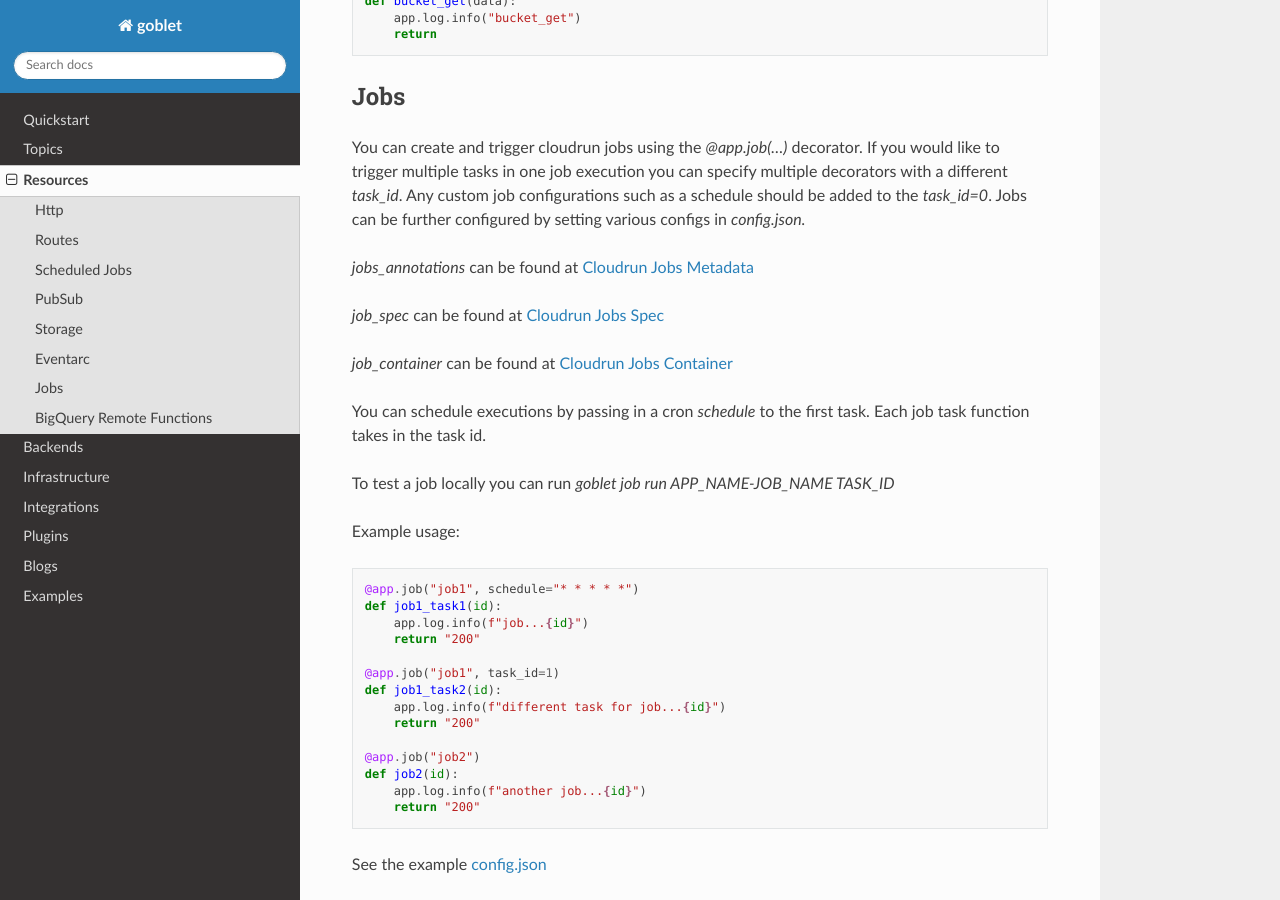
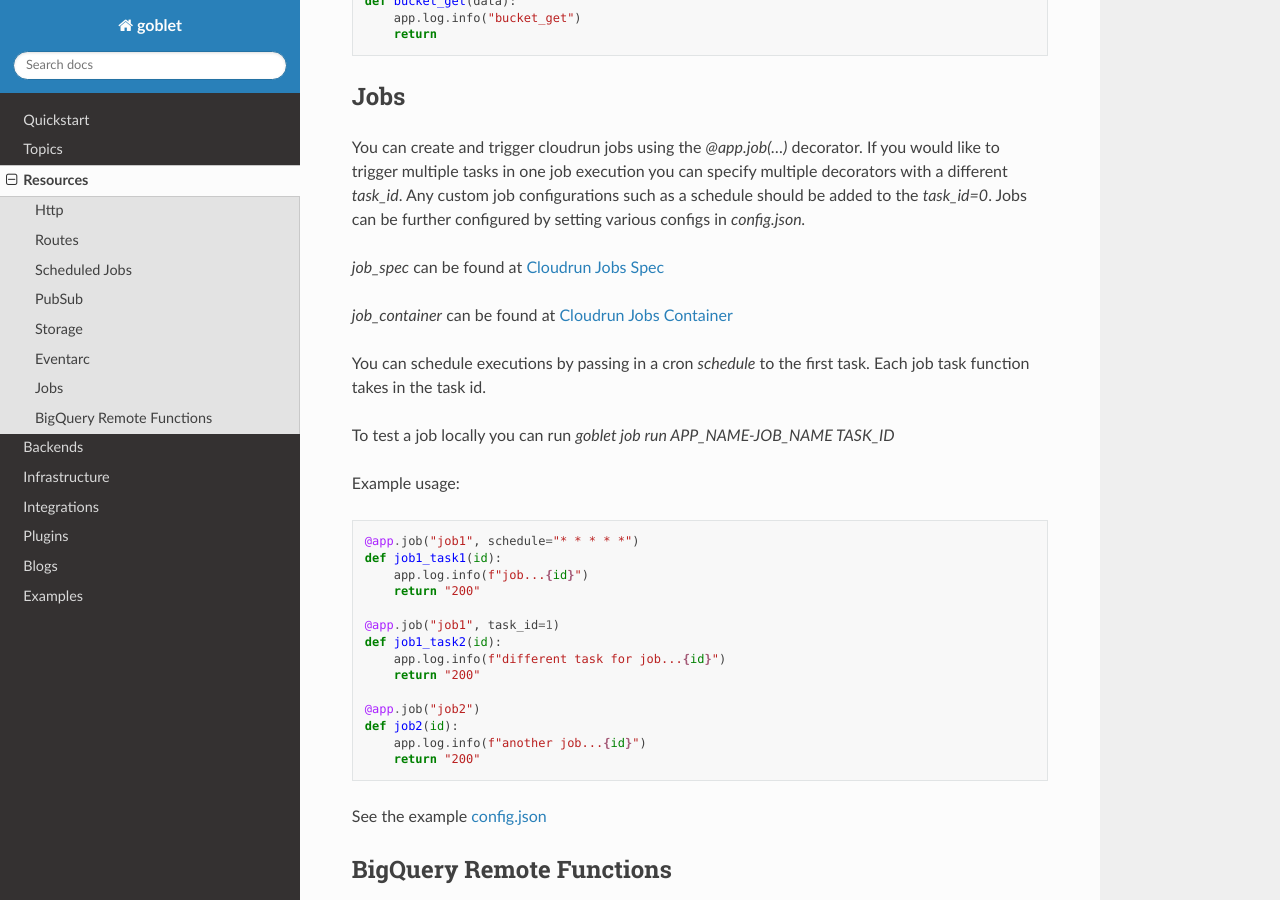
Before and after one commit to goblet/goblet, a Sphinx documentation site: the page built from docs/source/resources.rst, in a window 1280 px wide and 900 px high, scrolled down 5575 px. Built offline with Sphinx 7.4.7 and the Read the Docs theme 2.0.0, drawn with Linux system fonts in a browser that asks for light colours.

Commit message:
update documentation and example

```diff
--- a/docs/source/resources.rst
+++ b/docs/source/resources.rst
@@ -284,11 +284,9 @@
 you can specify multiple decorators with a different `task_id`. Any custom job configurations such as a schedule should be added to the `task_id=0`. Jobs can be further configured
 by setting various configs in `config.json.`
 
-`jobs_annotations` can be found at `Cloudrun Jobs Metadata  <https://cloud.google.com/run/docs/reference/rest/v1/ObjectMeta>`__
+`job_spec` can be found at `Cloudrun Jobs Spec  <https://cloud.google.com/run/docs/reference/rest/v2/TaskTemplate>`__
 
-`job_spec` can be found at `Cloudrun Jobs Spec  <https://cloud.google.com/run/docs/reference/rest/v1/TaskSpec>`__
-
-`job_container` can be found at `Cloudrun Jobs Container  <https://cloud.google.com/run/docs/reference/rest/v1/Container>`__
+`job_container` can be found at `Cloudrun Jobs Container  <https://cloud.google.com/run/docs/reference/rest/v2/Container>`__
 
 You can schedule executions by passing in a cron `schedule` to the first task. Each job task function takes in the task id.
 
```
Also changed, not shown: 11 other files.
